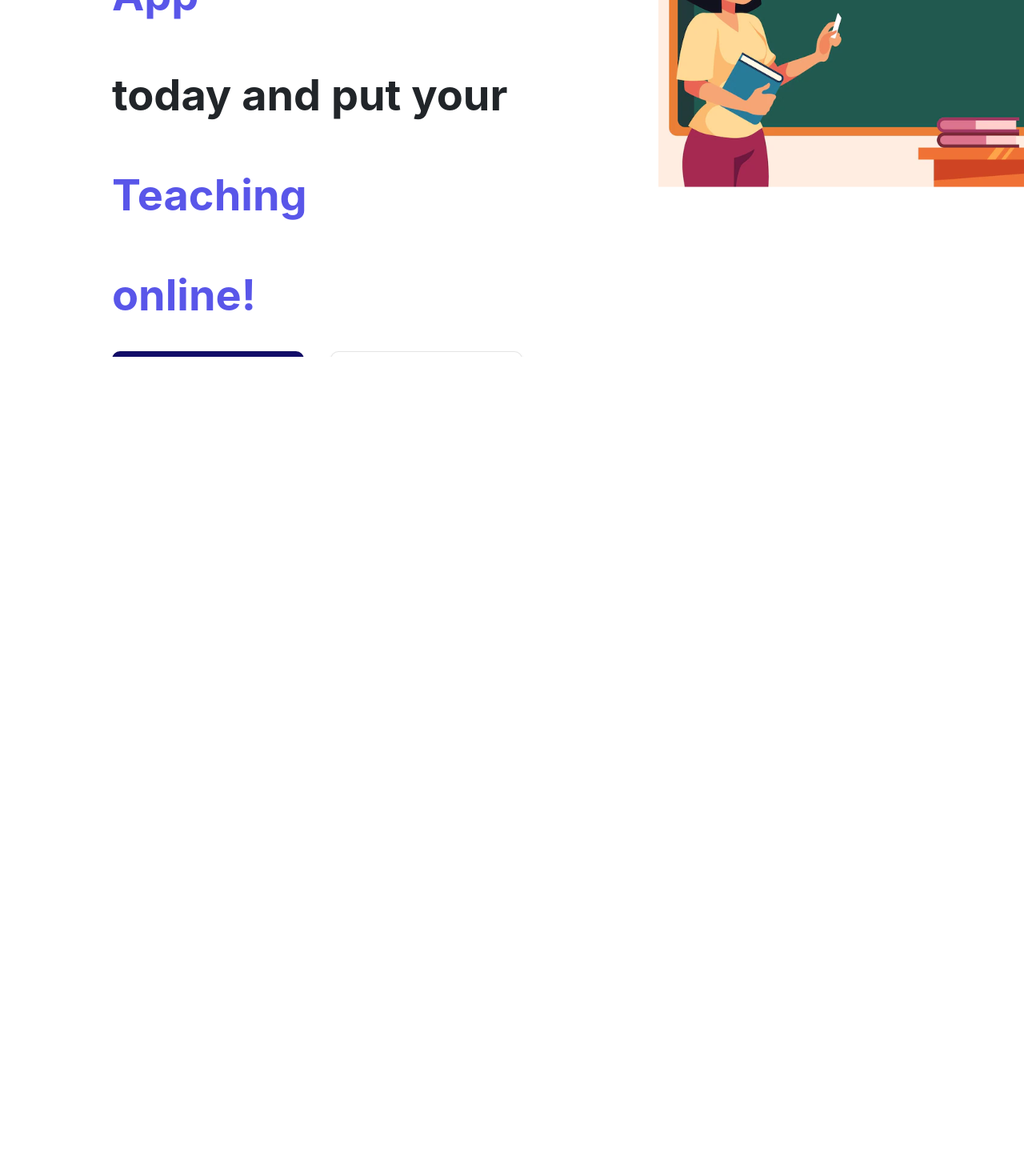
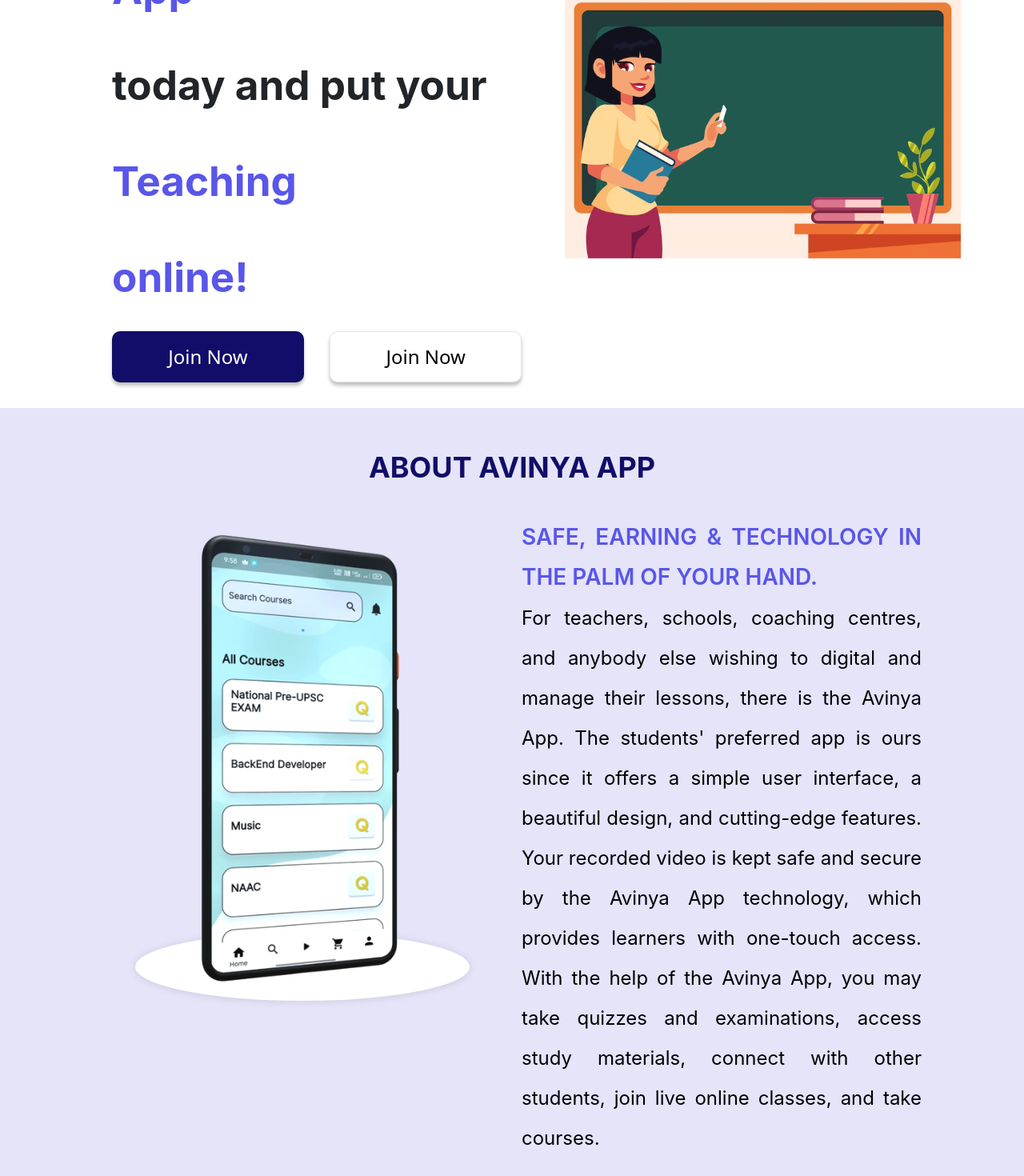
Before and after one commit to PranavShelke4/Avinya-Website, a React (Create React App) app: page / in a window 1280 px wide. Shown: the part 304-1774 px from the top of the page at 80% size. Before the commit the page ends 800 px from the top, so only its background shows below. Built offline with nearby package versions, Linux system fonts and the light colour scheme.

Commit message:
About us section done

```diff
--- a/public/index.html
+++ b/public/index.html
@@ -2,14 +2,15 @@
 <html lang="en">
   <head>
     <meta charset="utf-8" />
-    <link rel="icon" href="%PUBLIC_URL%/favicon.ico" />
     <meta name="viewport" content="width=device-width, initial-scale=1" />
     <meta name="theme-color" content="#000000" />
     <meta
       name="description"
-      content="Web site created using create-react-app"
+      content="Get your Own Teaching App
+      today and put your Teaching
+      online!"
     />
-    <link rel="apple-touch-icon" href="%PUBLIC_URL%/logo192.png" />
+    <!-- <link rel="apple-touch-icon" href="%PUBLIC_URL%/logo192.png" /> -->
     <!--
       manifest.json provides metadata used when your web app is installed on a
       user's mobile device or desktop. See https://developers.google.com/web/fundamentals/web-app-manifest/
@@ -24,7 +25,7 @@
       work correctly both with client-side routing and a non-root public URL.
       Learn how to configure a non-root public URL by running `npm run build`.
     -->
-    <title>React App</title>
+    <title>Avinya App</title>
   </head>
   <body>
     <noscript>You need to enable JavaScript to run this app.</noscript>
--- a/src/App.js
+++ b/src/App.js
@@ -1,6 +1,7 @@
 import React from 'react';
 import Navbar from './component/navbar';
 import HeroSection from './component/HomePage/HeroSection';
+import AboutSection from './component/HomePage/AboutSection';
 
 function App() {
 
@@ -9,6 +10,7 @@
       <diV>
         <Navbar />
         <HeroSection/>
+        <AboutSection/>
       </diV>
 
   );
--- /dev/null
+++ b/src/component/HomePage/AboutSection.css
@@ -0,0 +1,54 @@
+.AboutSection {
+  padding: 4% 10%;
+  width: 100%;
+  height: auto;
+  text-align: center !important;
+  background-color: #e5e4f9;
+}
+
+.about-hedline {
+  font-family: "Inter";
+  font-style: normal;
+  font-weight: 700;
+  font-size: 36px;
+  line-height: 47px;
+  /* or 131% */
+
+  text-align: center;
+  text-transform: uppercase;
+
+  color: #120d69;
+}
+
+.about-col-1{
+    padding-top: 3%;
+}
+
+.about-col-2{
+    padding-top: 3%;
+    text-align: left;
+    font-family: 'Inter';
+font-style: normal;
+font-weight: 400;
+font-size: 24px;
+line-height: 50px;
+/* or 250% */
+
+text-align: justify;
+
+color: #000000;
+}
+
+.about-span{
+    font-family: 'Inter';
+font-style: normal;
+font-weight: 600;
+font-size: 28px;
+line-height: 47px;
+/* or 169% */
+
+text-align: justify;
+text-transform: uppercase;
+
+color: #5956E9;
+}
--- /dev/null
+++ b/src/component/HomePage/AboutSection.js
@@ -0,0 +1,31 @@
+import React from "react";
+import { Row, Col } from "react-bootstrap";
+import "./AboutSection.css";
+import Aboutimg from "../../assets/aboutimg.svg";
+
+function AboutSection() {
+  return (
+    <div className="AboutSection">
+      <h1 className="about-hedline">ABOUT AVINYA APP</h1>
+      <Row>
+        <Col className="about-col-1">
+          <img src={Aboutimg} alt="About Img" />
+        </Col>
+        <Col className="about-col-2">
+          <span className="about-span">SAFE, EARNING & TECHNOLOGY IN THE PALM OF YOUR HAND.</span><br/>
+          For teachers, schools, coaching centres, and anybody else wishing to
+          digital and manage their lessons, there is the Avinya App. The
+          students' preferred app is ours since it offers a simple user
+          interface, a beautiful design, and cutting-edge features. Your
+          recorded video is kept safe and secure by the Avinya App technology,
+          which provides learners with one-touch access. With the help of the
+          Avinya App, you may take quizzes and examinations, access study
+          materials, connect with other students, join live online classes, and
+          take courses.
+        </Col>
+      </Row>
+    </div>
+  );
+}
+
+export default AboutSection;
--- a/src/component/HomePage/HeroSection.css
+++ b/src/component/HomePage/HeroSection.css
@@ -1,6 +1,7 @@
 .heroSection {
   padding: 0% 10%;
-  height: 80vh;
+  height: 88vh;
+  width: 100%;
   display: flex;
   align-items: center;
   justify-content: center;
@@ -12,19 +13,25 @@
   font-family: "Inter";
   font-style: normal;
   font-weight: 700;
-  font-size: 54px;
-  line-height: 125px;
+  font-size: 3.2rem;
+  line-height: 7.5rem;
   text-align: left;
-
 }
 
 .helight {
   color: #5956e9;
 }
 
+.hero-img-section{
+  display: flex;
+  align-items: center;
+  justify-content: center;
+}
+
 .hero-img{
-    width: 35rem;
-    height: auto;
+    width: 40rem !important;
+    max-height: 40rem;
+    margin-left: -1rem;
 }
 
 .hero-btn-1 {
--- a/src/component/HomePage/HeroSection.js
+++ b/src/component/HomePage/HeroSection.js
@@ -19,7 +19,7 @@
           <button className="hero-btn-1">Join Now </button>
           <button className="hero-btn-2">Join Now </button>
         </Col>
-        <Col lg="4"><img className="hero-img" src={Heroimg} alt="Hero img" /></Col>
+        <Col lg="4" className="hero-img-section"><img className="hero-img" src={Heroimg} alt="Hero img" /></Col>
       </Row>
     </div>
   );
```
Also changed, not shown: src/assets/aboutimg.svg (added).
